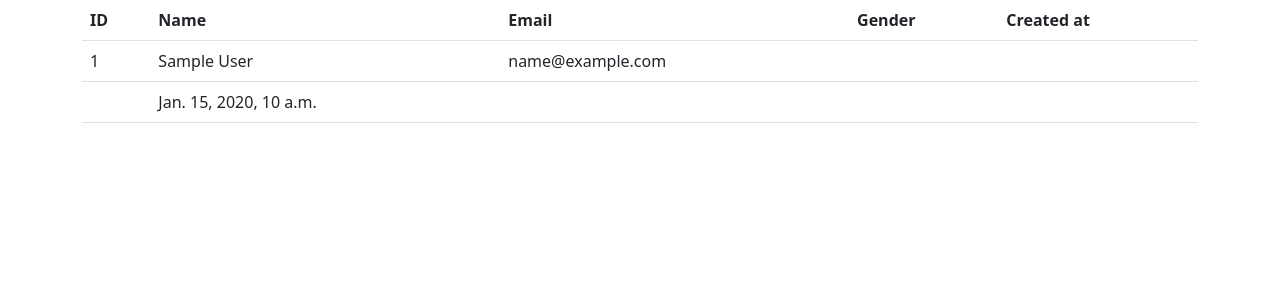
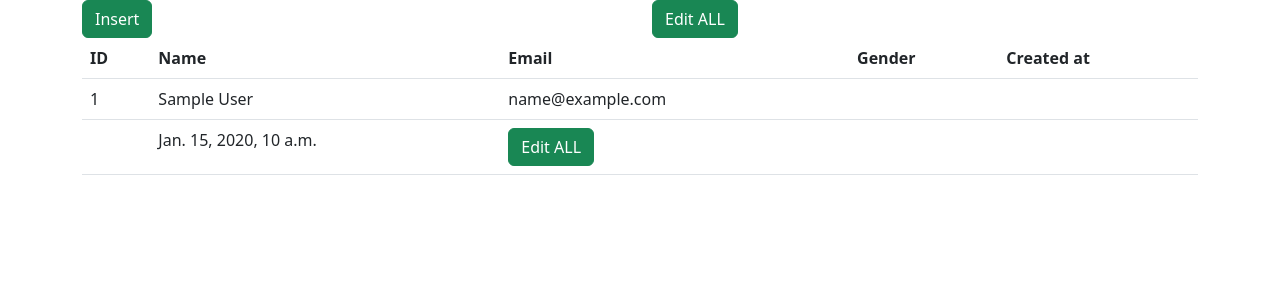
Before and after one commit to BhavyaBibi/django-edit_update-form, a Django app: page / in a window 1280 px wide. Shown: the top 300 px of the page. Run offline with Django 3.2, Linux system fonts and the light colour scheme; tables that the repository leaves empty hold one stand-in row (values such as "Sample post").

Commit message:
the button is added in the home  page

```diff
--- a/app1/templates/homepage.html
+++ b/app1/templates/homepage.html
@@ -12,6 +12,14 @@
 
 <body>
     <div class="container">
+        <div class="row">
+            <div class="col-lg-6">
+                <button class="btn btn-block btn-success id=" insert-btn">Insert</button>
+            </div>
+            <div class="col-lg-6">
+                <button class="btn btn-block btn-success id=" update-btn">Edit ALL</button>
+            </div>
+        </div>
         <div class="row">
             <div class="col-md-12">
                 <div class="table">
@@ -30,6 +38,8 @@
                             <td>{{ student.email }}</td>
                         <tr>{{ student.Gender}}<td>
                             <td>{{ student.created_at }}</td>
+                            <td> <button class="btn btn-block btn-success id=" update-btn">Edit ALL</button>
+
                             </td>
                         </tr>
                         {% endfor %}
```
